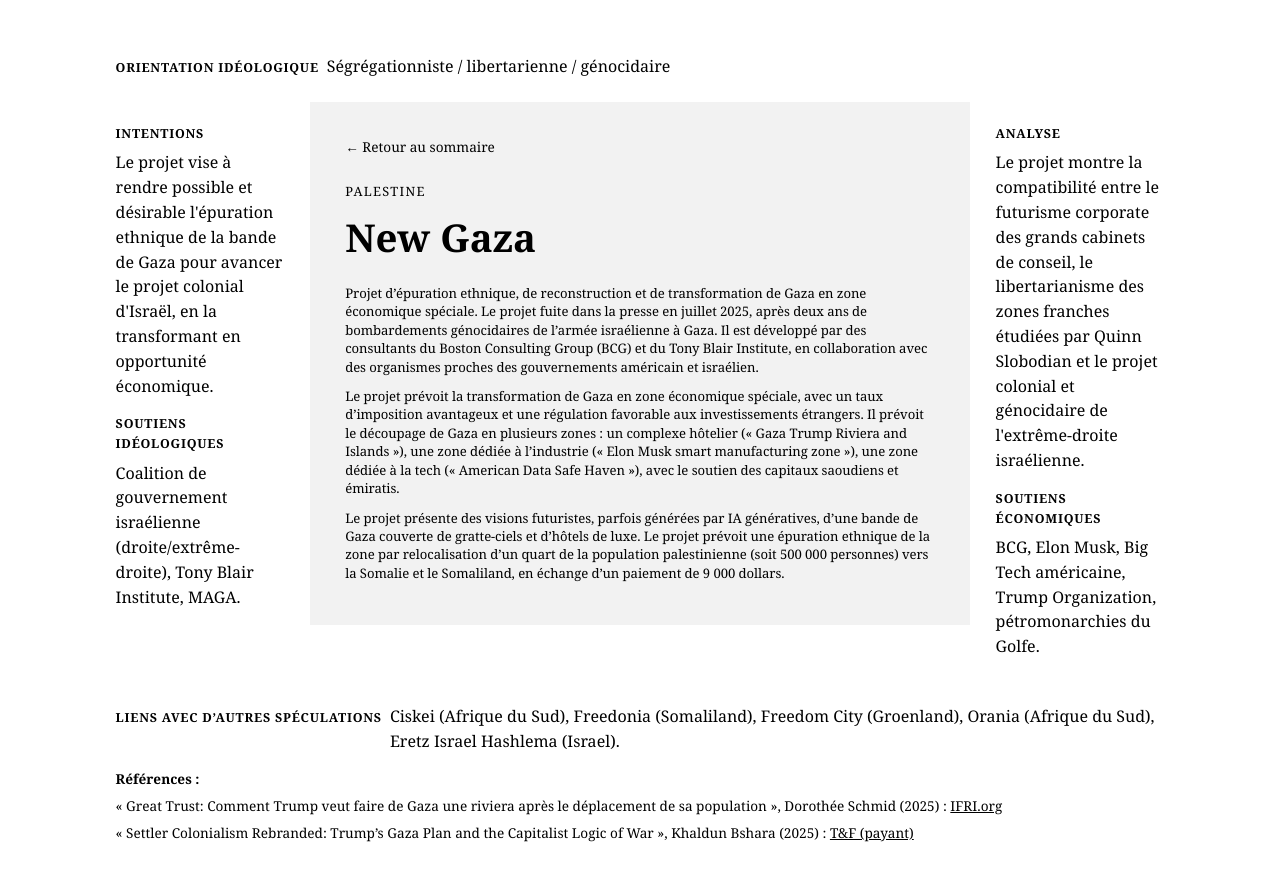
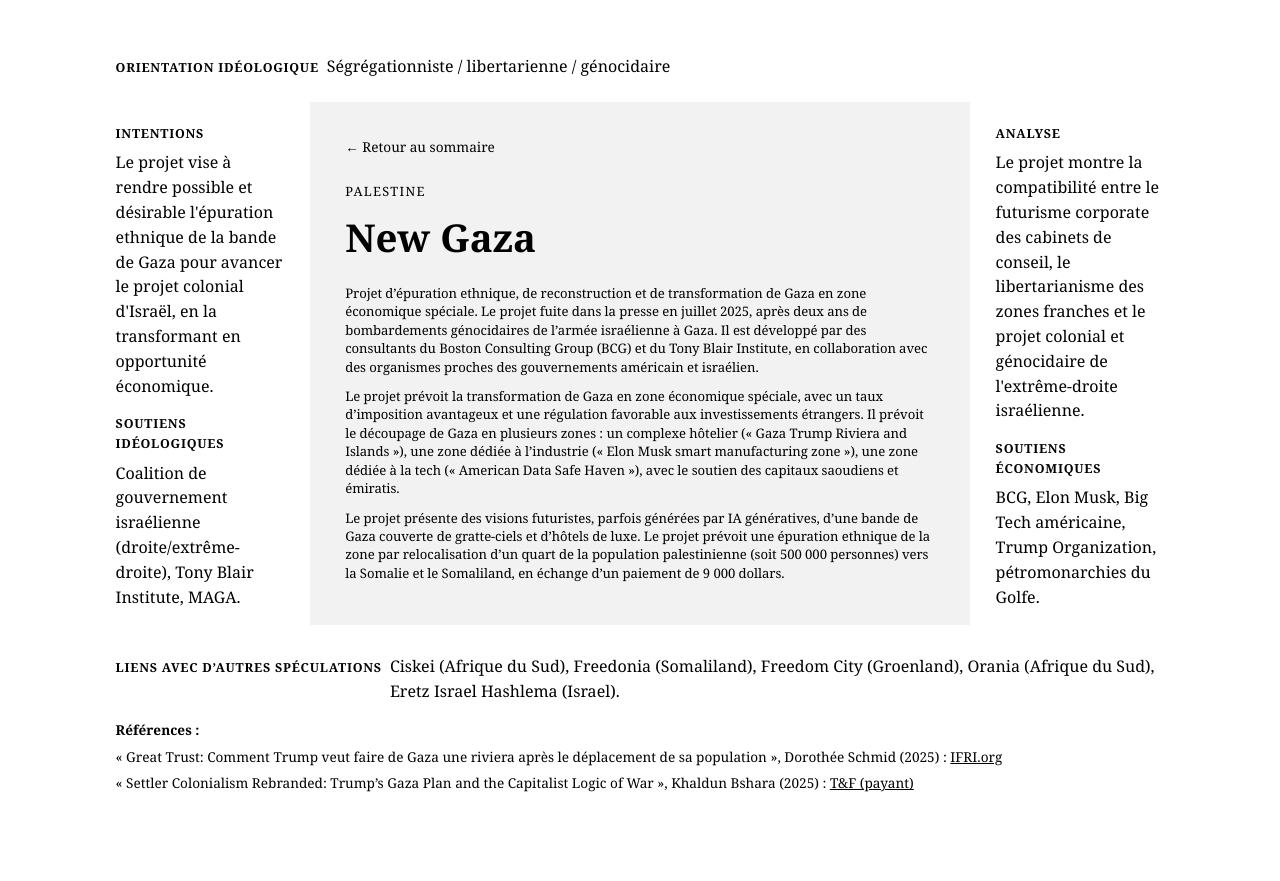
Before and after one commit to encycloreac/encycloreac.github.io, a Jekyll site: the page built from _entries/new-gaza.md, in a window 1280 px wide. Shown: the top 881 px of the page. Built offline with Jekyll 4.4.1, drawn with Linux system fonts in a browser that asks for light colours.

Commit message:
Refine analysis description in new-gaza.md
Removed 'grands' from the description of corporate futurism in the analysis section.

```diff
--- a/_entries/new-gaza.md
+++ b/_entries/new-gaza.md
@@ -3,7 +3,7 @@
 zone: "Palestine"
 orientation: "Ségrégationniste / libertarienne / génocidaire"
 intentions: "Le projet vise à rendre possible et désirable l'épuration ethnique de la bande de Gaza pour avancer le projet colonial d'Israël, en la transformant en opportunité économique."
-analyse: "Le projet montre la compatibilité entre le futurisme corporate des grands cabinets de conseil, le libertarianisme des zones franches étudiées par Quinn Slobodian et le projet colonial et génocidaire de l'extrême-droite israélienne."
+analyse: "Le projet montre la compatibilité entre le futurisme corporate des cabinets de conseil, le libertarianisme des zones franches et le projet colonial et génocidaire de l'extrême-droite israélienne."
 soutiens_ideologiques: "Coalition de gouvernement israélienne (droite/extrême-droite), Tony Blair Institute, MAGA."
 soutiens_economiques: "BCG, Elon Musk, Big Tech américaine, Trump Organization, pétromonarchies du Golfe."
 liens_autres: "Ciskei (Afrique du Sud), Freedonia (Somaliland), Freedom City (Groenland), Orania (Afrique du Sud), Eretz Israel Hashlema (Israel)."
```
